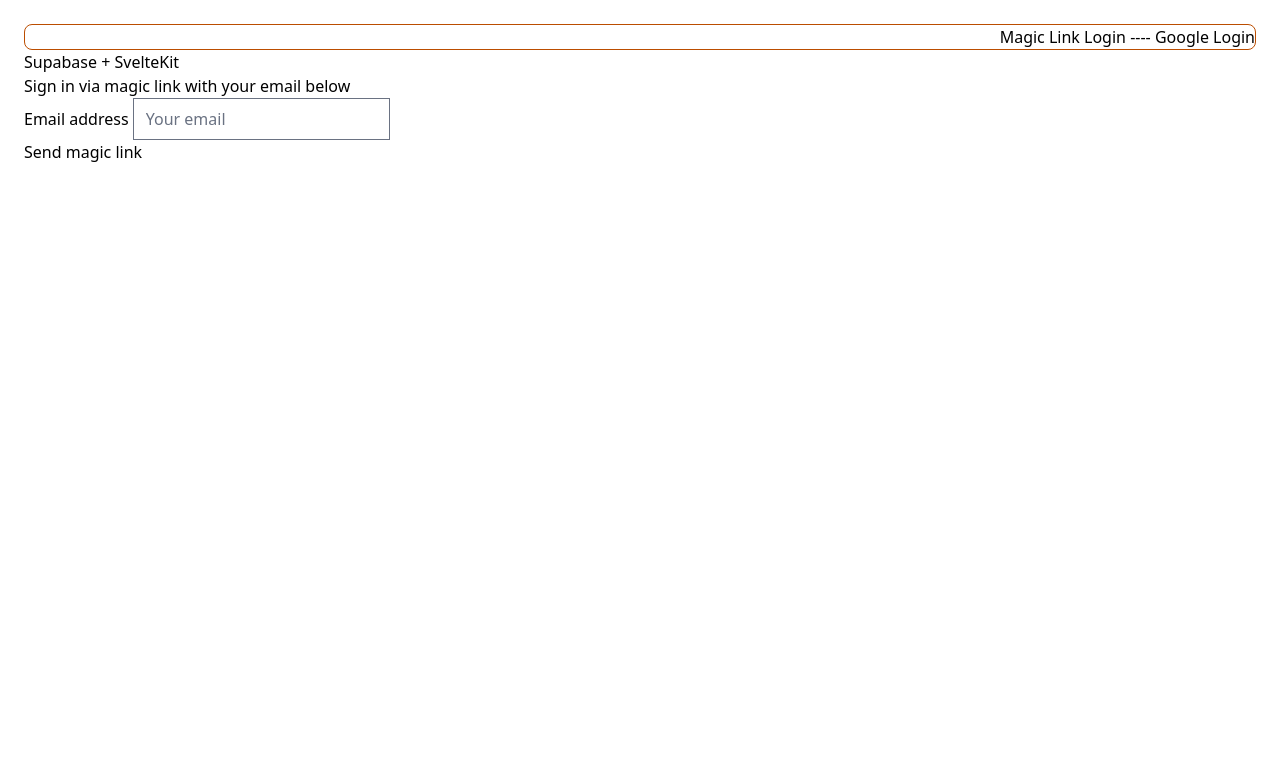
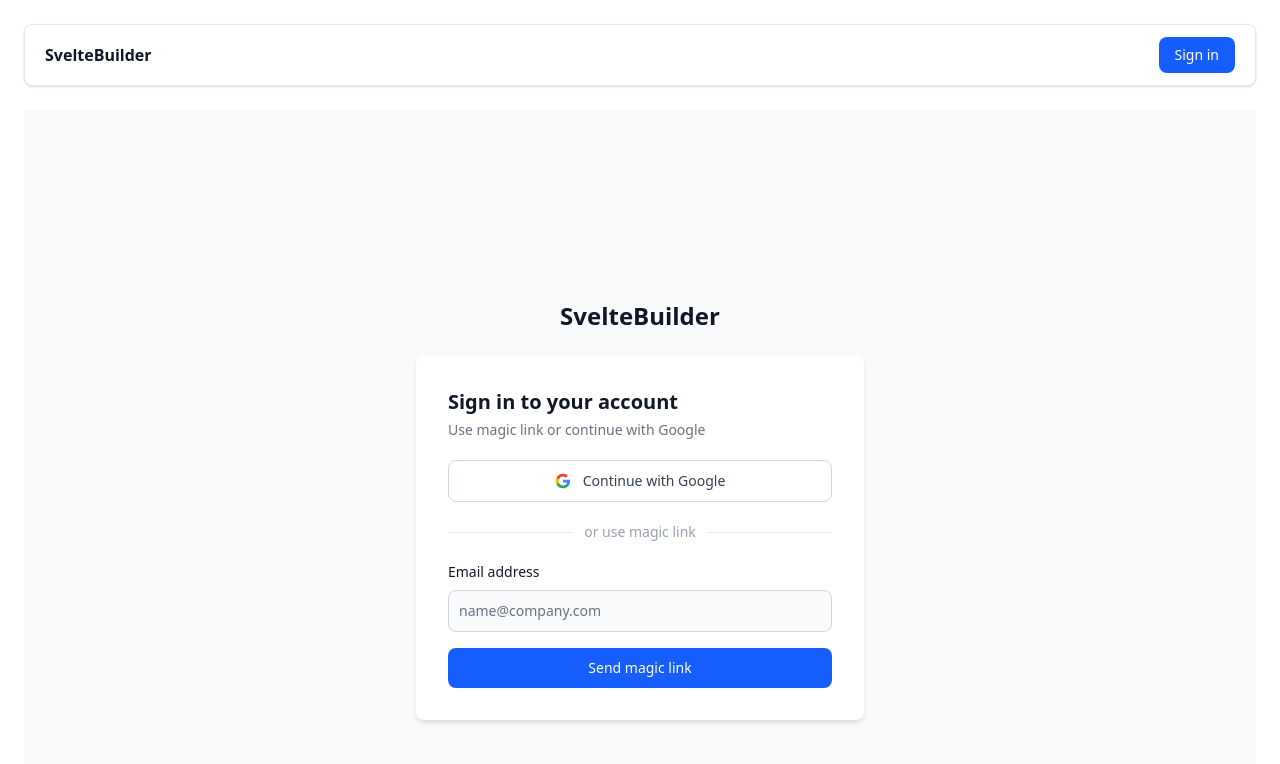
Before and after one commit to cailenfisher/poc-svelte-builder, a SvelteKit app: page /login in a window 1280 px wide. Shown: the top 764 px of the page. Built offline with nearby package versions, Linux system fonts and the light colour scheme; no server answers; the database is empty.

Commit message:
poc login and profile

```diff
--- /dev/null
+++ b/src/lib/applicationState/activeUser.svelte.ts
@@ -0,0 +1,7 @@
+export type ApplicationUser = {
+	email: string;
+	displayName?: string;
+	avatarUrl?: string;
+};
+
+export let activeUser = $state<ApplicationUser | undefined>(undefined);
--- a/src/routes/+layout.svelte
+++ b/src/routes/+layout.svelte
@@ -18,7 +18,7 @@
 
 	onMount(() => {
 		console.log('session', session);
-		const { data } = supabase.auth.onAuthStateChange((event, _session) => {
+		const { data } = supabase.auth.onAuthStateChange((_event, _session) => {
 			if (_session?.expires_at !== session?.expires_at) {
 				invalidate('supabase:auth');
 			}
@@ -31,15 +31,28 @@
 <svelte:head><title>Svelte Builder POC</title></svelte:head>
 
 <div class="h-screen w-screen p-6">
-	<div class="w-full justify-end rounded-lg border border-amber-700 text-right">
-		{#if !session}
-			<a href="/login">Magic Link Login</a>
-			----
-			<a href="/login/google">Google Login</a>
-		{:else}
-			<ProfileSummaryWidget {session} />
-		{/if}
-	</div>
+	<nav
+		class="mb-6 flex items-center justify-between rounded-lg border border-gray-200 bg-white px-5 py-3 shadow-sm"
+	>
+		<a href="/" class="text-base font-semibold text-gray-900 hover:text-blue-600">SvelteBuilder</a>
+		<div class="flex items-center gap-4">
+			{#if !session}
+				<a
+					href="/login"
+					class="rounded-lg bg-blue-600 px-4 py-2 text-sm font-medium text-white hover:bg-blue-700 focus:ring-4 focus:ring-blue-300 focus:outline-none"
+				>
+					Sign in
+				</a>
+			{:else}
+				<a
+					href="/profile"
+					class="flex items-center gap-2 text-sm text-gray-600 hover:text-gray-900"
+				>
+					<ProfileSummaryWidget {session} />
+				</a>
+			{/if}
+		</div>
+	</nav>
 
 	{#if dictionaryLoaded || !enableLocalization}
 		{@render children()}
--- a/src/routes/login/+page.svelte
+++ b/src/routes/login/+page.svelte
@@ -1,56 +1,103 @@
 <script lang="ts">
-	import { enhance } from '$app/forms'
-	import type { ActionData, SubmitFunction } from './$types.js'
+	import { enhance } from '$app/forms';
+	import type { ActionData, SubmitFunction } from './$types.js';
 
 	interface Props {
-		form: ActionData
+		form: ActionData;
 	}
-	let { form }: Props = $props()
-
-	let loading = $state(false)
+	let { form }: Props = $props();
+	let loading = $state(false);
 
 	const handleSubmit: SubmitFunction = () => {
-		loading = true
+		loading = true;
 		return async ({ update }) => {
-			update()
-			loading = false
-		}
-	}
+			await update();
+			loading = false;
+		};
+	};
 </script>
 
 <svelte:head>
-	<title>User Management</title>
+	<title>Sign In</title>
 </svelte:head>
 
-<form class="row flex flex-center" method="POST" use:enhance={handleSubmit}>
-	<div class="col-6 form-widget">
-		<h1 class="header">Supabase + SvelteKit</h1>
-		<p class="description">Sign in via magic link with your email below</p>
+<div class="flex min-h-screen flex-col items-center justify-center bg-gray-50 px-4 py-8">
+	<div class="w-full max-w-md">
+		<div class="mb-6 flex justify-center">
+			<a href="/" class="text-2xl font-bold text-gray-900">SvelteBuilder</a>
+		</div>
+
+		<div class="rounded-lg bg-white p-6 shadow-md sm:p-8">
+			<h1 class="mb-1 text-xl font-bold text-gray-900">Sign in to your account</h1>
+			<p class="mb-5 text-sm text-gray-500">Use magic link or continue with Google</p>
+
+			<a
+				href="/login/google"
+				class="mb-5 flex w-full items-center justify-center gap-3 rounded-lg border border-gray-300 bg-white px-5 py-2.5 text-sm font-medium text-gray-700 hover:bg-gray-50 focus:ring-4 focus:ring-gray-100 focus:outline-none"
+			>
+				<svg class="h-4 w-4" viewBox="0 0 24 24" xmlns="http://www.w3.org/2000/svg">
+					<path
+						d="M22.56 12.25c0-.78-.07-1.53-.2-2.25H12v4.26h5.92c-.26 1.37-1.04 2.53-2.21 3.31v2.77h3.57c2.08-1.92 3.28-4.74 3.28-8.09z"
+						fill="#4285F4"
+					/>
+					<path
+						d="M12 23c2.97 0 5.46-.98 7.28-2.66l-3.57-2.77c-.98.66-2.23 1.06-3.71 1.06-2.86 0-5.29-1.93-6.16-4.53H2.18v2.84C3.99 20.53 7.7 23 12 23z"
+						fill="#34A853"
+					/>
+					<path
+						d="M5.84 14.09c-.22-.66-.35-1.36-.35-2.09s.13-1.43.35-2.09V7.07H2.18C1.43 8.55 1 10.22 1 12s.43 3.45 1.18 4.93l3.66-2.84z"
+						fill="#FBBC05"
+					/>
+					<path
+						d="M12 5.38c1.62 0 3.06.56 4.21 1.64l3.15-3.15C17.45 2.09 14.97 1 12 1 7.7 1 3.99 3.47 2.18 7.07l3.66 2.84c.87-2.6 3.3-4.53 6.16-4.53z"
+						fill="#EA4335"
+					/>
+				</svg>
+				Continue with Google
+			</a>
+
+			<div class="mb-5 flex items-center">
+				<div class="h-px flex-1 bg-gray-200"></div>
+				<span class="px-3 text-sm text-gray-400">or use magic link</span>
+				<div class="h-px flex-1 bg-gray-200"></div>
+			</div>
+
+			<form method="POST" use:enhance={handleSubmit}>
 				{#if form?.message !== undefined}
-		<div class="success {form?.success ? '' : 'fail'}">
-			{form?.message}
+					<div
+						class="mb-4 rounded-lg p-3 text-sm {form.success
+							? 'bg-green-50 text-green-800'
+							: 'bg-red-50 text-red-800'}"
+					>
+						{form.message}
 					</div>
 				{/if}
-		<div>
-			<label for="email">Email address</label>
+
+				<div class="mb-4">
+					<label for="email" class="mb-2 block text-sm font-medium text-gray-900">
+						Email address
+					</label>
 					<input
 						id="email"
 						name="email"
-				class="inputField"
 						type="email"
-				placeholder="Your email"
+						placeholder="name@company.com"
 						value={form?.email ?? ''}
+						class="block w-full rounded-lg border border-gray-300 bg-gray-50 p-2.5 text-sm text-gray-900 focus:border-blue-500 focus:ring-blue-500 focus:outline-none"
 					/>
+					{#if form?.errors?.email}
+						<p class="mt-1.5 text-sm text-red-600">{form.errors.email}</p>
+					{/if}
 				</div>
-		{#if form?.errors?.email}
-		<span class="flex items-center text-sm error">
-			{form?.errors?.email}
-		</span>
-		{/if}
-		<div>
-			<button class="button primary block">
-				{ loading ? 'Loading' : 'Send magic link' }
+
+				<button
+					type="submit"
+					disabled={loading}
+					class="w-full rounded-lg bg-blue-600 px-5 py-2.5 text-center text-sm font-medium text-white hover:bg-blue-700 focus:ring-4 focus:ring-blue-300 focus:outline-none disabled:cursor-not-allowed disabled:opacity-60"
+				>
+					{loading ? 'Sending…' : 'Send magic link'}
 				</button>
+			</form>
 		</div>
 	</div>
-</form>
+</div>
--- /dev/null
+++ b/src/routes/profile/+page.server.ts
@@ -0,0 +1,41 @@
+import { fail, redirect } from '@sveltejs/kit';
+import type { Actions, PageServerLoad } from './$types';
+
+export const load: PageServerLoad = async ({ locals: { safeGetSession } }) => {
+	const { session, user } = await safeGetSession();
+
+	if (!session) {
+		redirect(303, '/login');
+	}
+
+	return { user };
+};
+
+export const actions: Actions = {
+	signOut: async ({ locals: { supabase } }) => {
+		await supabase.auth.signOut();
+		redirect(303, '/login');
+	},
+
+	updateProfile: async ({ request, locals: { supabase, safeGetSession } }) => {
+		const { session } = await safeGetSession();
+		if (!session) redirect(303, '/login');
+
+		const formData = await request.formData();
+		const displayName = (formData.get('displayName') as string)?.trim();
+
+		if (!displayName) {
+			return fail(400, { errors: { displayName: 'Display name cannot be empty' } });
+		}
+
+		const { error } = await supabase.auth.updateUser({
+			data: { full_name: displayName }
+		});
+
+		if (error) {
+			return fail(500, { success: false, message: 'Failed to update profile. Please try again.' });
+		}
+
+		return { success: true, message: 'Profile updated successfully.' };
+	}
+};
--- /dev/null
+++ b/src/routes/profile/+page.svelte
@@ -0,0 +1,150 @@
+<script lang="ts">
+	import { enhance } from '$app/forms';
+	import type { ActionData, PageData, SubmitFunction } from './$types.js';
+	import AvatarPlaceholder from '$lib/components/universal/User/Account/Auth/AvatarPlaceholder.svelte';
+
+	interface Props {
+		data: PageData;
+		form: ActionData;
+	}
+	let { data, form }: Props = $props();
+	let { user } = $derived(data);
+
+	const avatarUrl = $derived(user?.user_metadata?.avatar_url ?? null);
+	const displayName = $derived(user?.user_metadata?.full_name ?? '');
+	const joinedDate = $derived(
+		user?.created_at
+			? new Date(user.created_at).toLocaleDateString('en-US', {
+					year: 'numeric',
+					month: 'long',
+					day: 'numeric'
+				})
+			: null
+	);
+
+	let saving = $state(false);
+	let signingOut = $state(false);
+
+	const handleUpdate: SubmitFunction = () => {
+		saving = true;
+		return async ({ update }) => {
+			await update();
+			saving = false;
+		};
+	};
+
+	const handleSignOut: SubmitFunction = () => {
+		signingOut = true;
+		return async ({ update }) => {
+			await update();
+		};
+	};
+</script>
+
+<svelte:head>
+	<title>Profile</title>
+</svelte:head>
+
+<div class="min-h-screen bg-gray-50 px-4 py-10">
+	<div class="mx-auto max-w-2xl space-y-6">
+
+		<!-- Profile header card -->
+		<div class="rounded-lg bg-white p-6 shadow-md">
+			<div class="flex items-center gap-5">
+				{#if avatarUrl}
+					<img
+						src={avatarUrl}
+						alt="Profile avatar"
+						class="h-20 w-20 rounded-full object-cover ring-2 ring-gray-100"
+					/>
+				{:else}
+					<div class="h-20 w-20 rounded-full bg-gray-100 p-3">
+						<AvatarPlaceholder />
+					</div>
+				{/if}
+				<div>
+					{#if displayName}
+						<h1 class="text-xl font-bold text-gray-900">{displayName}</h1>
+					{/if}
+					<p class="text-sm text-gray-500">{user?.email}</p>
+					{#if joinedDate}
+						<span class="mt-1 inline-flex items-center rounded-full bg-blue-50 px-2.5 py-0.5 text-xs font-medium text-blue-700">
+							Member since {joinedDate}
+						</span>
+					{/if}
+				</div>
+			</div>
+		</div>
+
+		<!-- Personal information card -->
+		<div class="rounded-lg bg-white p-6 shadow-md">
+			<h2 class="mb-4 text-lg font-semibold text-gray-900">Personal Information</h2>
+
+			{#if form?.message !== undefined}
+				<div
+					class="mb-4 rounded-lg p-3 text-sm {form.success
+						? 'bg-green-50 text-green-800'
+						: 'bg-red-50 text-red-800'}"
+				>
+					{form.message}
+				</div>
+			{/if}
+
+			<form method="POST" action="?/updateProfile" use:enhance={handleUpdate} class="space-y-4">
+				<div>
+					<label for="displayName" class="mb-2 block text-sm font-medium text-gray-700">
+						Display name
+					</label>
+					<input
+						id="displayName"
+						name="displayName"
+						type="text"
+						placeholder="Your name"
+						value={form?.errors ? (form as Record<string, unknown>).displayName ?? displayName : displayName}
+						class="block w-full rounded-lg border border-gray-300 bg-gray-50 p-2.5 text-sm text-gray-900 focus:border-blue-500 focus:ring-blue-500 focus:outline-none"
+					/>
+					{#if form?.errors?.displayName}
+						<p class="mt-1.5 text-sm text-red-600">{form.errors.displayName}</p>
+					{/if}
+				</div>
+
+				<div>
+					<label class="mb-2 block text-sm font-medium text-gray-700">Email address</label>
+					<input
+						type="email"
+						value={user?.email ?? ''}
+						disabled
+						class="block w-full cursor-not-allowed rounded-lg border border-gray-200 bg-gray-100 p-2.5 text-sm text-gray-500"
+					/>
+					<p class="mt-1 text-xs text-gray-400">Email cannot be changed here.</p>
+				</div>
+
+				<div class="flex justify-end">
+					<button
+						type="submit"
+						disabled={saving}
+						class="rounded-lg bg-blue-600 px-5 py-2.5 text-sm font-medium text-white hover:bg-blue-700 focus:outline-none focus:ring-4 focus:ring-blue-300 disabled:cursor-not-allowed disabled:opacity-60"
+					>
+						{saving ? 'Saving…' : 'Save changes'}
+					</button>
+				</div>
+			</form>
+		</div>
+
+		<!-- Danger zone -->
+		<div class="rounded-lg border border-gray-200 bg-white p-6 shadow-md">
+			<h2 class="mb-1 text-lg font-semibold text-gray-900">Account</h2>
+			<p class="mb-4 text-sm text-gray-500">Sign out of your account on this device.</p>
+			<form method="POST" action="?/signOut" use:enhance={handleSignOut}>
+				<button
+					type="submit"
+					disabled={signingOut}
+					class="rounded-lg border border-gray-300 bg-white px-5 py-2.5 text-sm font-medium text-gray-700 hover:bg-gray-50 focus:outline-none focus:ring-4 focus:ring-gray-100 disabled:cursor-not-allowed disabled:opacity-60"
+				>
+					{signingOut ? 'Signing out…' : 'Sign out'}
+				</button>
+			</form>
+		</div>
+
+	</div>
+</div>
```
Lines whose indentation alone changed are shown as unchanged.
